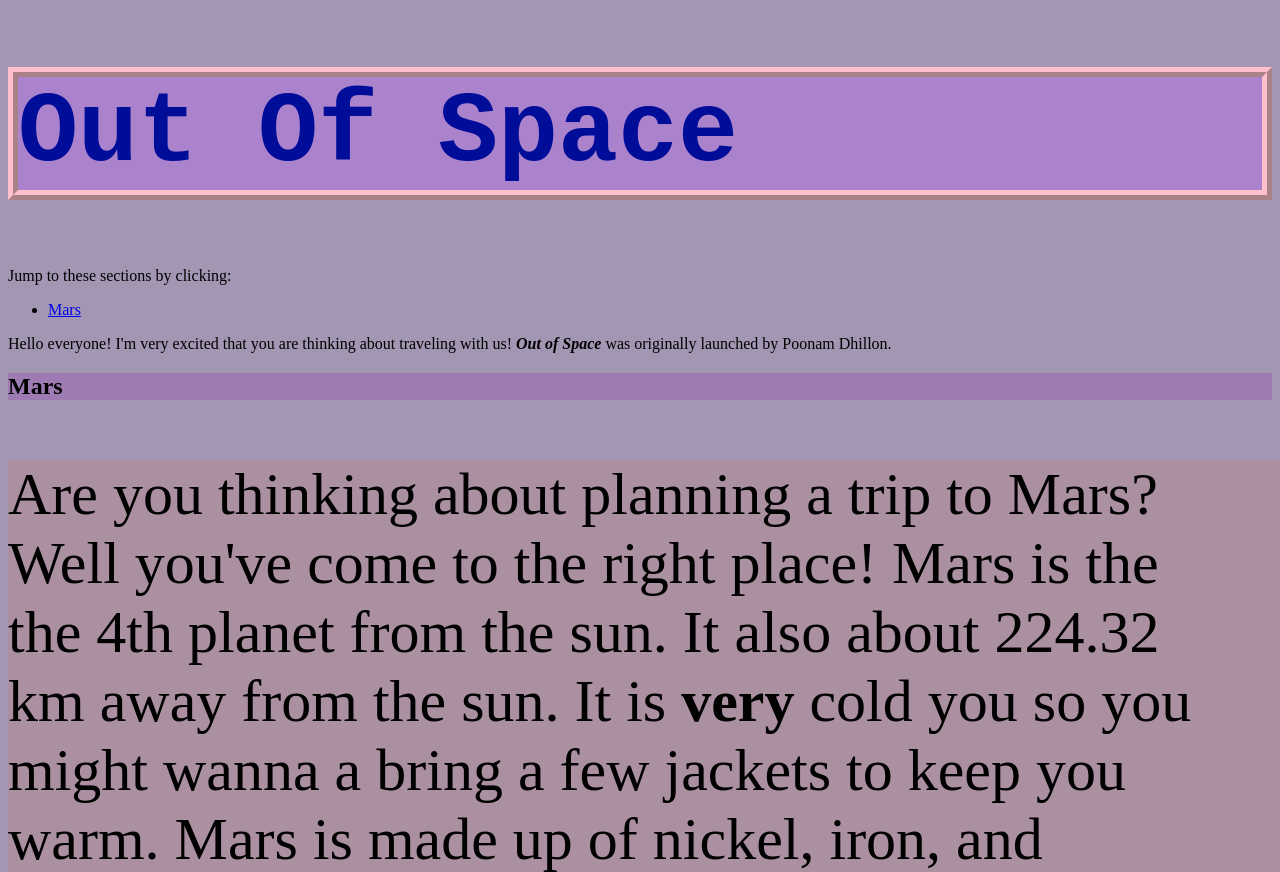
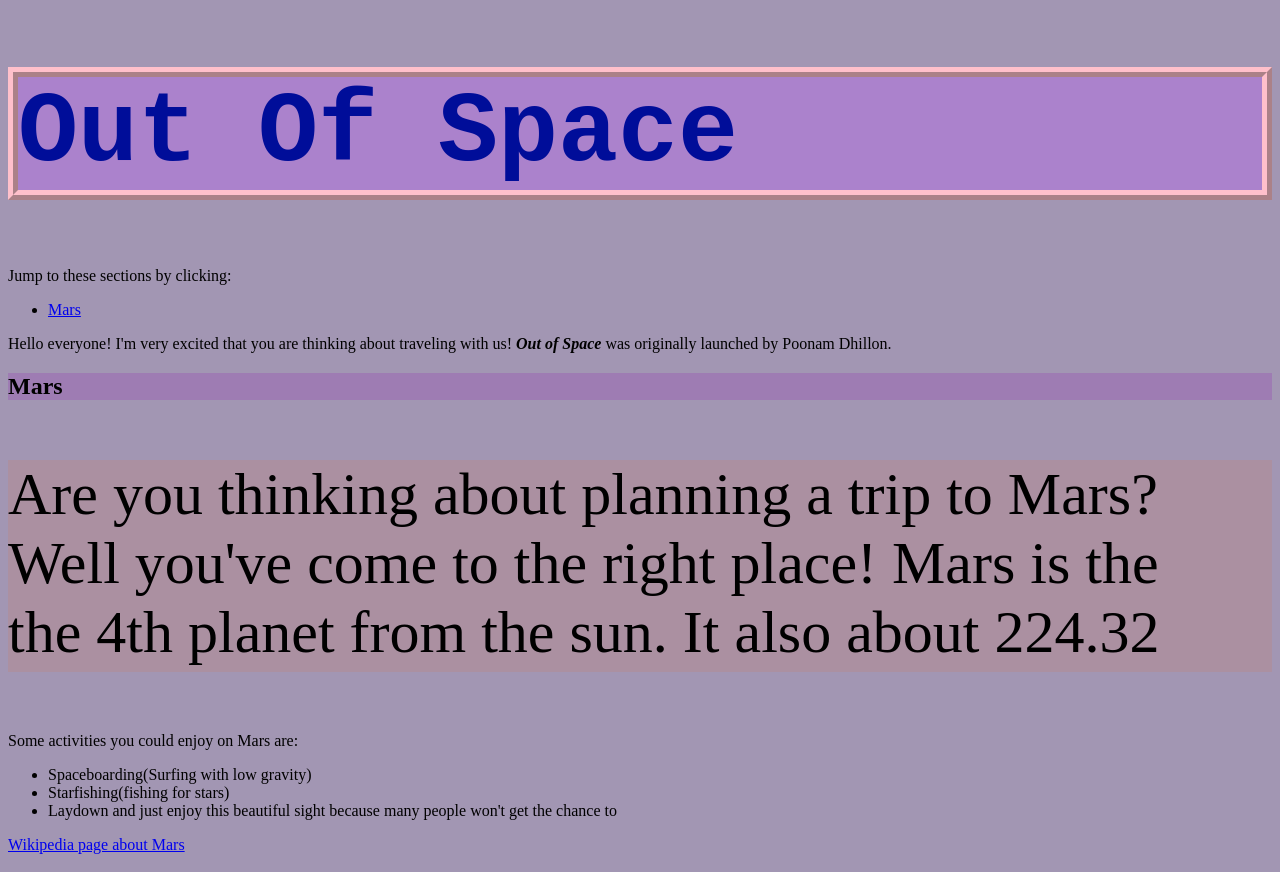
Before and after one commit to Out-Of-Space4/Out-Of-Space4.github.io, a plain HTML site: page index.html in a window 1280 px wide. Shown: the top 872 px of the page. Drawn offline with Linux system fonts and the light colour scheme.

Commit message:
Update index.html

```diff
--- a/index.html
+++ b/index.html
@@ -10,8 +10,8 @@
     <style>
      #info {
                 background: rgb(171, 144, 161);
-                width:102%;
-                height: -13px;
+                width:100%;
+                height: 212px;
          overflow:auto;
          font-size:60px;
      }
```
